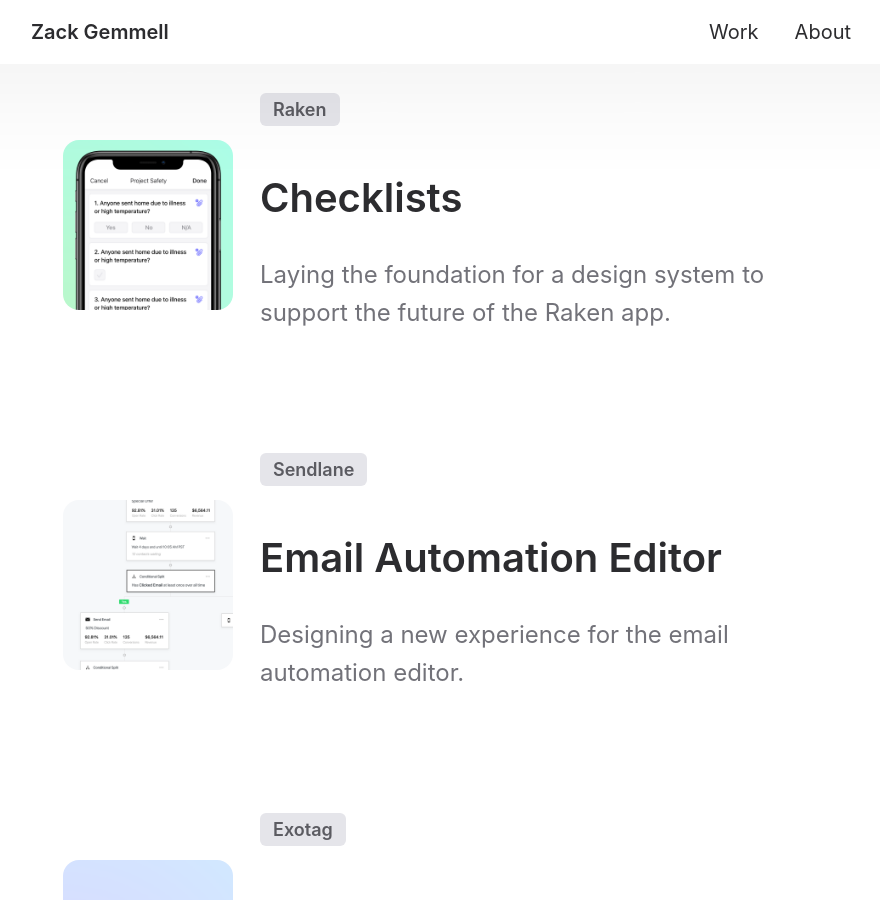
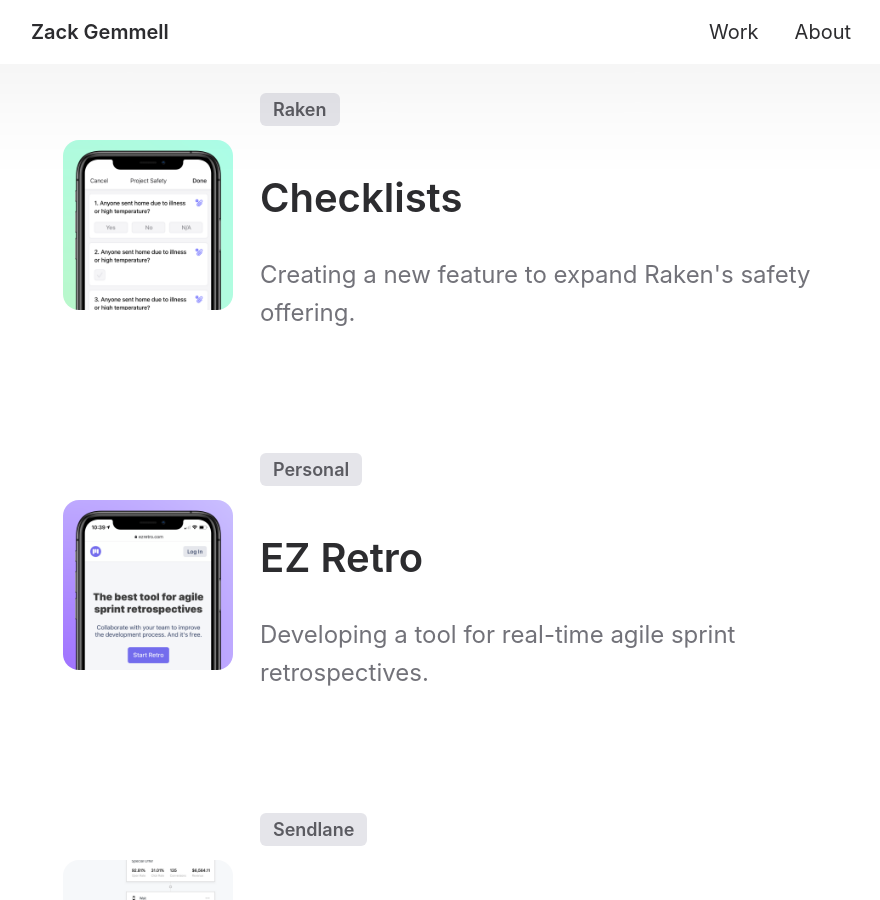
Before and after one commit to zackgemmell/portfolio-2020, a Jekyll site: the page built from index.markdown, in a window 1280 px wide and 900 px high, scrolled down 1345 px. Shown: the whole window, without its empty margins (199-1079 px from the left). Built offline with Jekyll 4.4.1, drawn with Linux system fonts in a browser that asks for light colours; nearby versions of some CDN libraries; some of the changed lines change nothing that is shown.

Commit message:
Adds new post

```diff
--- /dev/null
+++ b/_posts/2020-06-01-EZRetro.md
@@ -0,0 +1,31 @@
+---
+layout: post
+category: work
+type: Regular
+permalink: /ezretro/
+
+# Home
+company: Personal
+title: EZ Retro
+summary: Developing a tool for real-time agile sprint retrospectives.
+thumbnail: /images/thumbnails/ezretro-thumbnail.png
+thumbnailDesc: EZ Retro
+---
+
+I started 2020 with the goal of attempting to build a web app using [VueJS](https://vuejs.org/) and [Firebase](https://firebase.google.com/). I have always felt that good product designers should have an essential understanding of how designs are implemented. So I thought it would be fun to try building a micro SaaS product.
+
+At the time, the engineering team at Raken needed a tool for agile retrospectives. The tool needed to bring people together---whether or not they were in the same room or country.
+
+My initial requirements were simple. <mark>The app needed to work in real-time and on any device.</mark>
+
+![An example of a retrospective](../assets/img/ezretro/retro.png){: .post-image .img-120 .mt .mb }
+
+The first iteration of the app gave users the ability to create public retros---anybody with the [link](https://ezretro.com/E0gysdEpPrxyO685zjQx) can contribute. It also provided the ability to vote on issues that other users wrote.
+
+The next iteration added features that required authentication:
+
+- Team management
+- @mention teammates
+- Admins controls
+
+Give it a try at [ezretro.com](https://ezretro.com).
--- a/_posts/2020-10-01-Checklists.md
+++ b/_posts/2020-10-01-Checklists.md
@@ -7,9 +7,9 @@
 # Home
 company: Raken
 title: Checklists
-summary: Laying the foundation for a design system to support the future of the Raken app.
+summary: Creating a new feature to expand Raken's safety offering.
 thumbnail: /images/thumbnails/checklists-thumbnail.png
-thumbnailDesc: Architecting For Growth
+thumbnailDesc: Raken Checklists
 
 ---
 
```
Also changed, not shown: assets/img/ezretro/retro.png.
